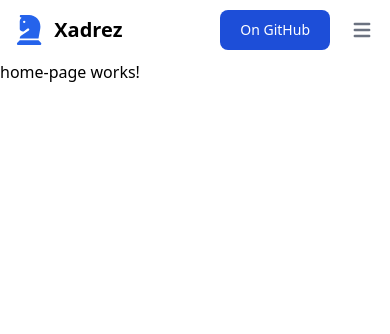
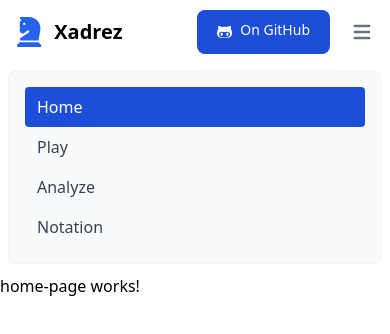
Before and after one commit to jovialen/xadrez-website, an Angular app: page /home in a window 390 px wide. Shown: the top 334 px of the page. Built offline with nearby package versions, Linux system fonts and the light colour scheme.

Commit message:
fix: navbar toggle on mobile devices

```diff
--- a/package.json
+++ b/package.json
@@ -20,6 +20,7 @@
     "@angular/router": "^15.2.0",
     "@fortawesome/angular-fontawesome": "^0.12.1",
     "@fortawesome/fontawesome-svg-core": "^6.2.1",
+    "@fortawesome/free-brands-svg-icons": "^6.3.0",
     "@fortawesome/free-solid-svg-icons": "^6.2.1",
     "rxjs": "~7.8.0",
     "tslib": "^2.3.0",
--- a/src/app/navbar/navbar.component.html
+++ b/src/app/navbar/navbar.component.html
@@ -12,8 +12,9 @@
     <div class="flex md:order-2">
       <button
         type="button"
-        class="text-white bg-blue-700 hover:bg-blue-800 focus:ring-4 focus:outline-none focus:ring-blue-300 font-medium rounded-lg text-sm px-5 py-2.5 text-center mr-3 md:mr-0"
+        class="flex text-white bg-blue-700 hover:bg-blue-800 focus:ring-4 focus:outline-none focus:ring-blue-300 font-medium rounded-lg text-sm px-5 py-2.5 text-center mr-3 md:mr-0"
       >
+        <fa-icon [icon]="faGithubAlt" class="mr-2 text-base"></fa-icon>
         <a href="https://github.com/jovialen/xadrez" target="_blank"
           >On GitHub</a
         >
@@ -21,6 +22,9 @@
       <button
         type="button"
         class="inline-flex items-center p-2 text-sm text-gray-500 rounded-lg md:hidden hover:bg-gray-100 focus:outline-none focus:ring-2 focus:ring-gray-200"
+        (click)="toggleNavbar()"
+        aria-controls="navbar-links"
+        aria-expanded="false"
       >
         <span class="sr-only">Open main menu</span>
         <svg
@@ -39,7 +43,8 @@
       </button>
     </div>
     <div
-      class="items-center justify-between hidden w-full md:flex md:w-auto md:order-1"
+      class="items-center justify-between w-full md:flex md:w-auto md:order-1"
+      [class.hidden]="navbarActive"
       id="navbar-links"
     >
       <ul
--- a/src/app/navbar/navbar.component.scss
+++ b/src/app/navbar/navbar.component.scss
@@ -3,5 +3,5 @@
 }
 
 .active-route {
-  @apply text-white bg-blue-700 md:bg-transparent md:text-blue-700;
+  @apply text-white bg-blue-700 hover:bg-blue-700 md:hover:bg-transparent md:bg-transparent md:text-blue-700;
 }
--- a/src/app/navbar/navbar.component.ts
+++ b/src/app/navbar/navbar.component.ts
@@ -1,6 +1,7 @@
 import { Component } from "@angular/core";
 
 import { faChessKnight } from "@fortawesome/free-solid-svg-icons";
+import { faGithubAlt } from "@fortawesome/free-brands-svg-icons";
 
 @Component({
   selector: "app-navbar",
@@ -9,4 +10,11 @@ import { faChessKnight } from "@fortawesome/free-solid-svg-icons";
 })
 export class NavbarComponent {
   faChessKnight = faChessKnight;
+  faGithubAlt = faGithubAlt;
+
+  navbarActive: boolean = false;
+
+  toggleNavbar() {
+    this.navbarActive = !this.navbarActive;
+  }
 }
--- a/tailwind.config.js
+++ b/tailwind.config.js
@@ -1,10 +1,8 @@
 /** @type {import('tailwindcss').Config} */
 module.exports = {
-  content: [
-    "./src/**/*.{html,ts}",
-  ],
+  content: ["./src/**/*.{html,ts}"],
   theme: {
     extend: {},
   },
   plugins: [],
-}
+};
```
Also changed, not shown: 1 other file (tests, documents, lock files or other folders).
